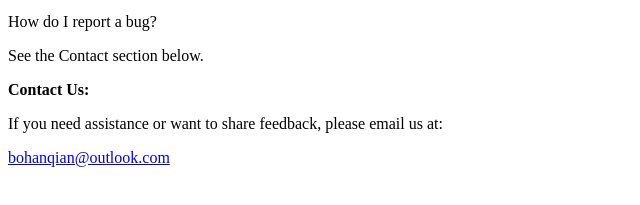
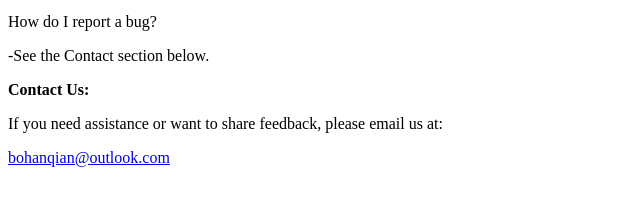
Before and after one commit to TheIronMiner821/memory-game-privacy, a plain HTML site: page index.html in a window 1280 px wide. Shown: the part 471-676 px from the top of the page, 0-640 px from the left. Drawn offline with Linux system fonts and the light colour scheme.

Commit message:
add a dash to the 3rd question

```diff
--- a/index.html
+++ b/index.html
@@ -17,7 +17,7 @@
   <p>Can I play offline?</p>
   <p>-Yes! MemoryGame works without an internet connection.</p>
   <p>How do I report a bug?</p>
-  <p>See the Contact section below.</p>
+  <p>-See the Contact section below.</p>
   <p><strong>Contact Us:</strong></p>
   <p>If you need assistance or want to share feedback, please email us at:</p>
   <p><a href="mailto:bohanqian@outlook.com">bohanqian@outlook.com</a></p>
```
